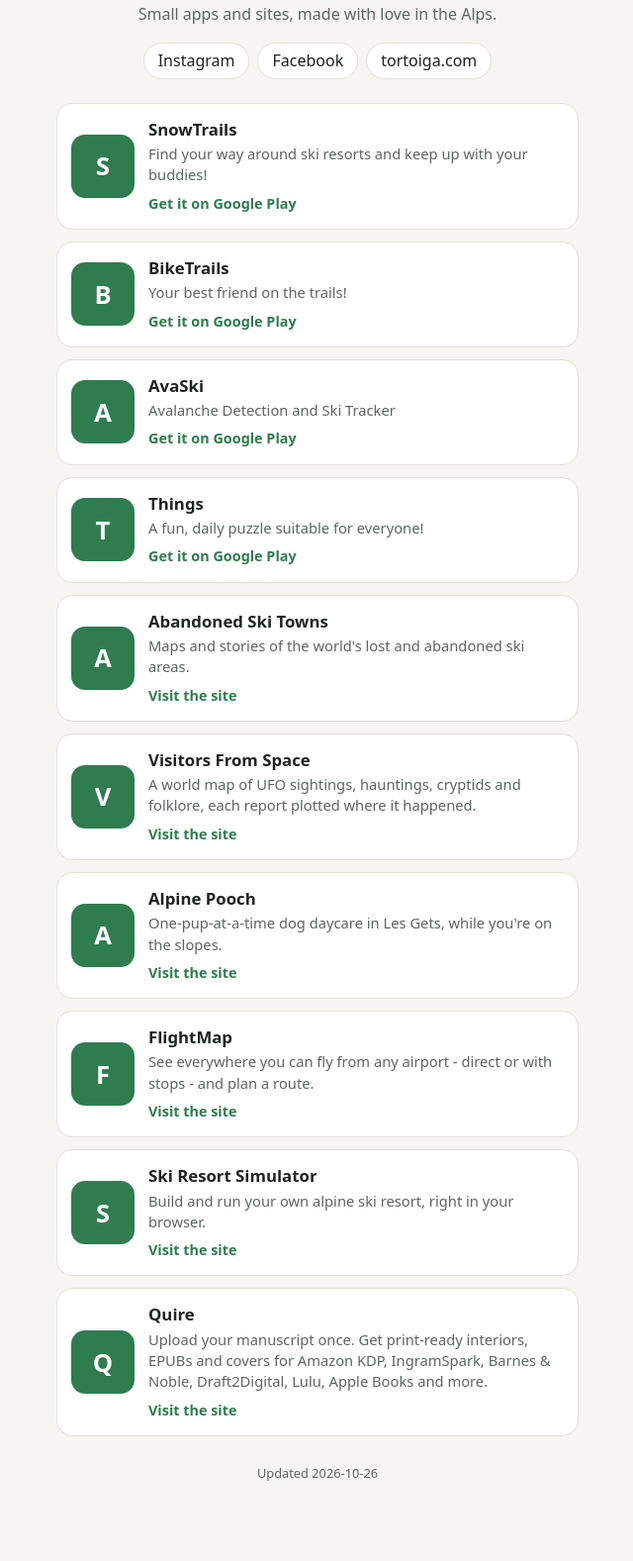
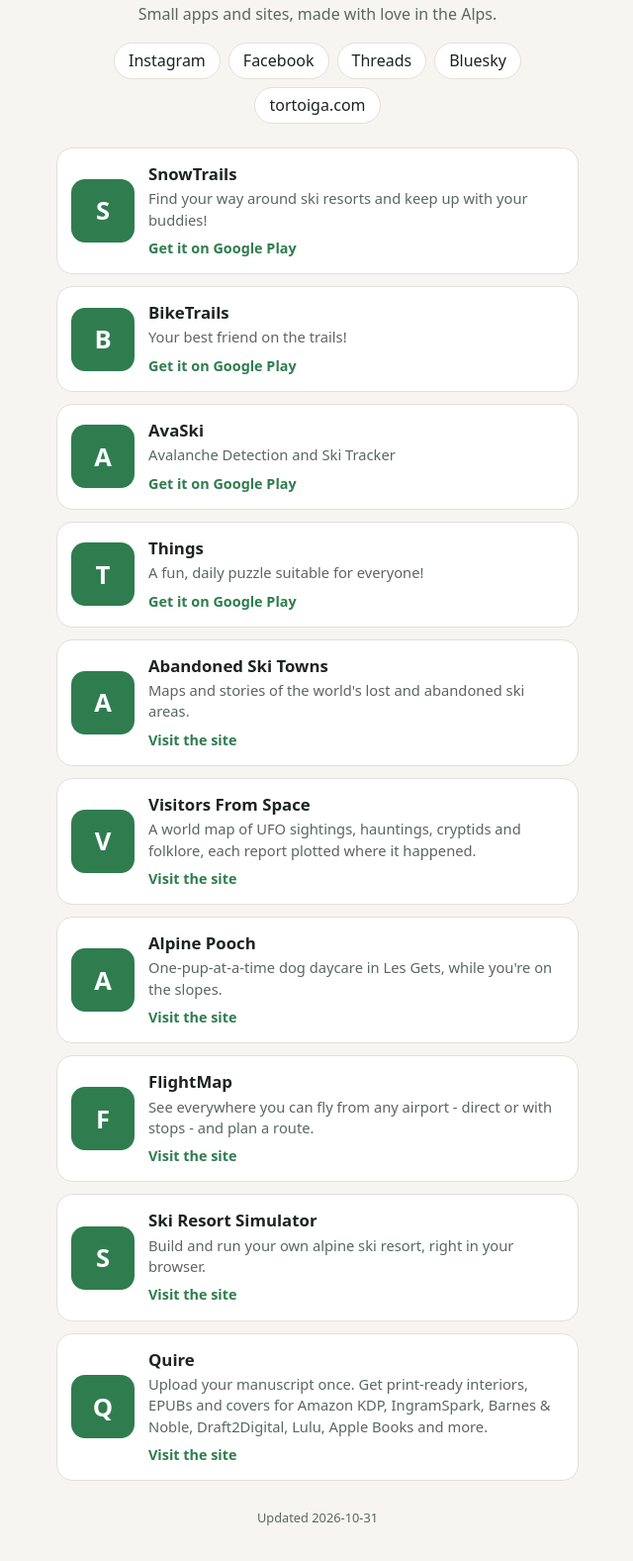
Before and after one commit to davejwalsh/tortoiga-media, a plain HTML site: page index.html in a window 1280 px wide. Shown: the part 81-1658 px from the top of the page at 99% size, without its empty margins (319-959 px from the left). Before the commit the page ends 1627 px from the top, so only its background shows below. Drawn offline with Linux system fonts and the light colour scheme.

Commit message:
Link-in-bio page

```diff
--- a/index.html
+++ b/index.html
@@ -18,7 +18,7 @@
 .cta{color:var(--accent);font-weight:600;font-size:.9rem}
 footer{text-align:center;color:var(--soft);font-size:.8rem;margin-top:28px}
 </style></head><body><main>
-<header><h1>tortoiga 🐢</h1><p>Small apps and sites, made with love in the Alps.</p><div class="pills"><a class="pill" href="https://www.instagram.com/tortoiga/">Instagram</a><a class="pill" href="https://www.facebook.com/share/1B7eEBBggA/">Facebook</a><a class="pill" href="https://tortoiga.com">tortoiga.com</a></div></header>
+<header><h1>tortoiga 🐢</h1><p>Small apps and sites, made with love in the Alps.</p><div class="pills"><a class="pill" href="https://www.instagram.com/tortoiga/">Instagram</a><a class="pill" href="https://www.facebook.com/share/1B7eEBBggA/">Facebook</a><a class="pill" href="https://www.threads.net/@tortoiga">Threads</a><a class="pill" href="https://bsky.app/profile/tortoiga.bsky.social">Bluesky</a><a class="pill" href="https://tortoiga.com">tortoiga.com</a></div></header>
 <a class="card" href="https://play.google.com/store/apps/details?id=com.tortoiga.snowtrails&amp;referrer=utm_source%3Dlinkinbio%26utm_medium%3Dsocial%26utm_campaign%3Dtortoiga"><div class="ph">S</div><div><h2>SnowTrails</h2><p>Find your way around ski resorts and keep up with your buddies!</p><span class="cta">Get it on Google Play</span></div></a>
 <a class="card" href="https://play.google.com/store/apps/details?id=com.tortoiga.biketrails&amp;referrer=utm_source%3Dlinkinbio%26utm_medium%3Dsocial%26utm_campaign%3Dtortoiga"><div class="ph">B</div><div><h2>BikeTrails</h2><p>Your best friend on the trails!</p><span class="cta">Get it on Google Play</span></div></a>
 <a class="card" href="https://play.google.com/store/apps/details?id=com.tortoiga.avaski&amp;referrer=utm_source%3Dlinkinbio%26utm_medium%3Dsocial%26utm_campaign%3Dtortoiga"><div class="ph">A</div><div><h2>AvaSki</h2><p>Avalanche Detection and Ski Tracker</p><span class="cta">Get it on Google Play</span></div></a>
@@ -29,5 +29,5 @@
 <a class="card" href="https://flightmap.tortoiga.com?utm_source=linkinbio&amp;utm_medium=social&amp;utm_campaign=tortoiga"><div class="ph">F</div><div><h2>FlightMap</h2><p>See everywhere you can fly from any airport - direct or with stops - and plan a route.</p><span class="cta">Visit the site</span></div></a>
 <a class="card" href="https://mountainadventure.tortoiga.com?utm_source=linkinbio&amp;utm_medium=social&amp;utm_campaign=tortoiga"><div class="ph">S</div><div><h2>Ski Resort Simulator</h2><p>Build and run your own alpine ski resort, right in your browser.</p><span class="cta">Visit the site</span></div></a>
 <a class="card" href="https://quire.tortoiga.com?utm_source=linkinbio&amp;utm_medium=social&amp;utm_campaign=tortoiga"><div class="ph">Q</div><div><h2>Quire</h2><p>Upload your manuscript once. Get print-ready interiors, EPUBs and covers for Amazon KDP, IngramSpark, Barnes &amp; Noble, Draft2Digital, Lulu, Apple Books and more.</p><span class="cta">Visit the site</span></div></a>
-<footer>Updated 2026-10-26</footer>
+<footer>Updated 2026-10-31</footer>
 </main></body></html>
```
